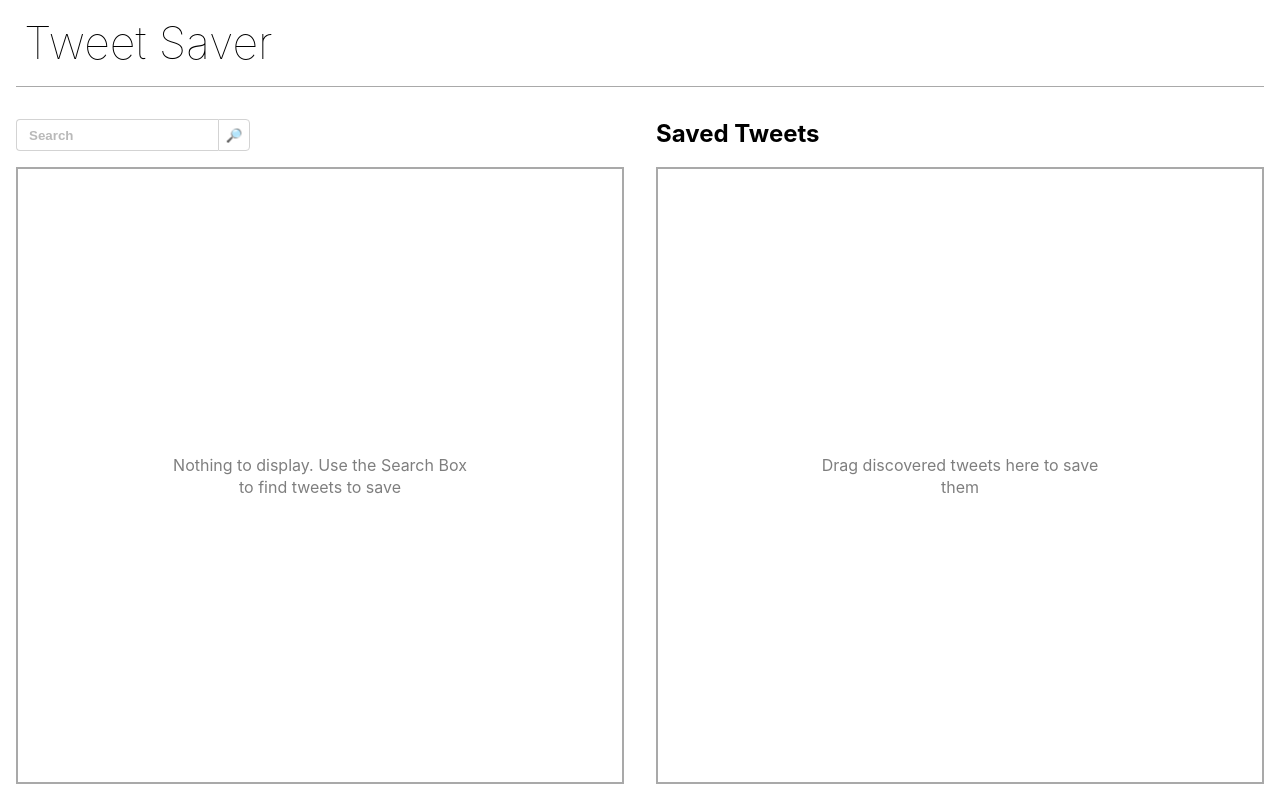
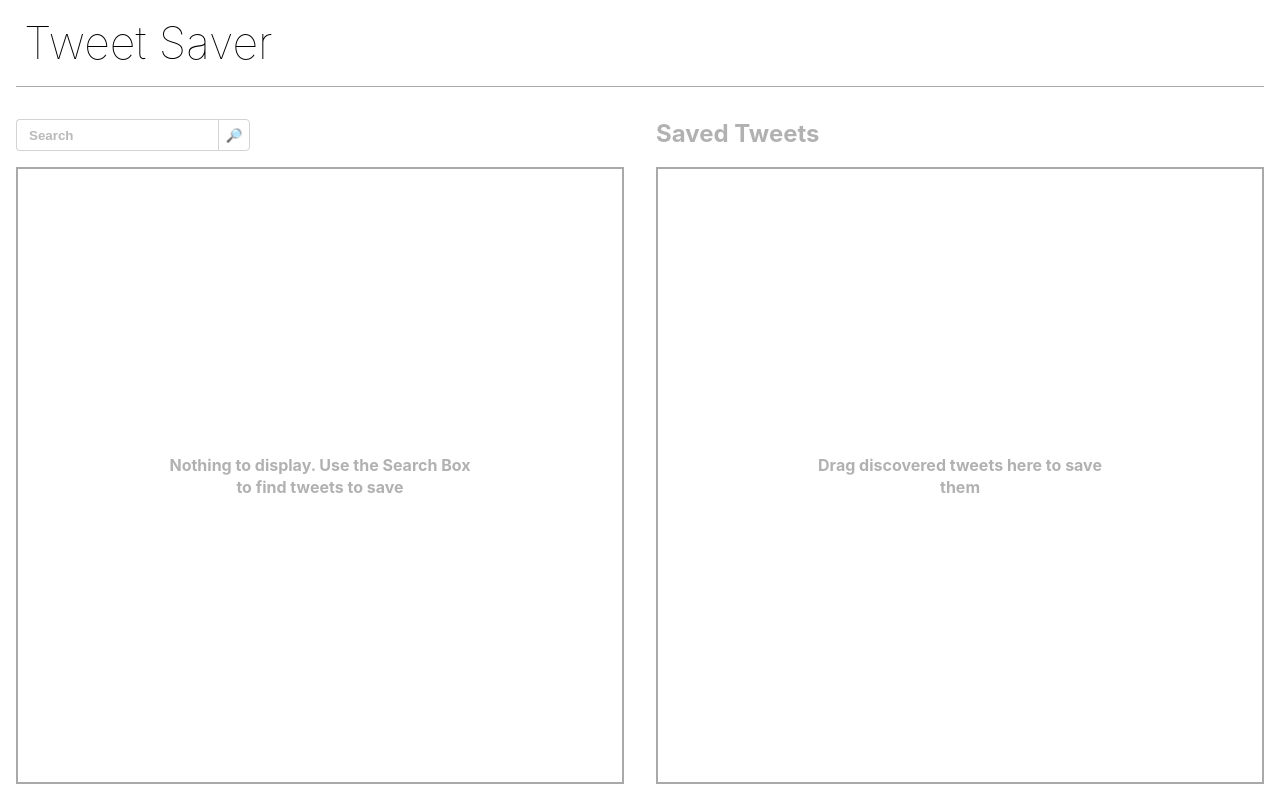
Before and after one commit to humancatfood/twitter-search-dnd, a React (Create React App) app: page / in a window 1280 px wide. Built offline with nearby package versions, Linux system fonts and the light colour scheme.

Commit message:
tweak text styling

```diff
--- a/src/App.layout.tsx
+++ b/src/App.layout.tsx
@@ -40,4 +40,5 @@ export const ColumnBody = styled.div({
 
 export const ColumnTitle = styled.h2({
   margin: 0,
+  opacity: 0.3,
 })
--- a/src/components/TweetList.tsx
+++ b/src/components/TweetList.tsx
@@ -33,8 +33,9 @@ const Placeholder = styled.div({
   top: '50%',
   left: '50%',
   transform: 'translate(-50%, -50%)',
-  opacity: 0.5,
+  opacity: 0.3,
   textAlign: 'center',
+  fontWeight: 'bolder',
   lineHeight: 1.4,
   maxWidth: '60%',
 })
```
